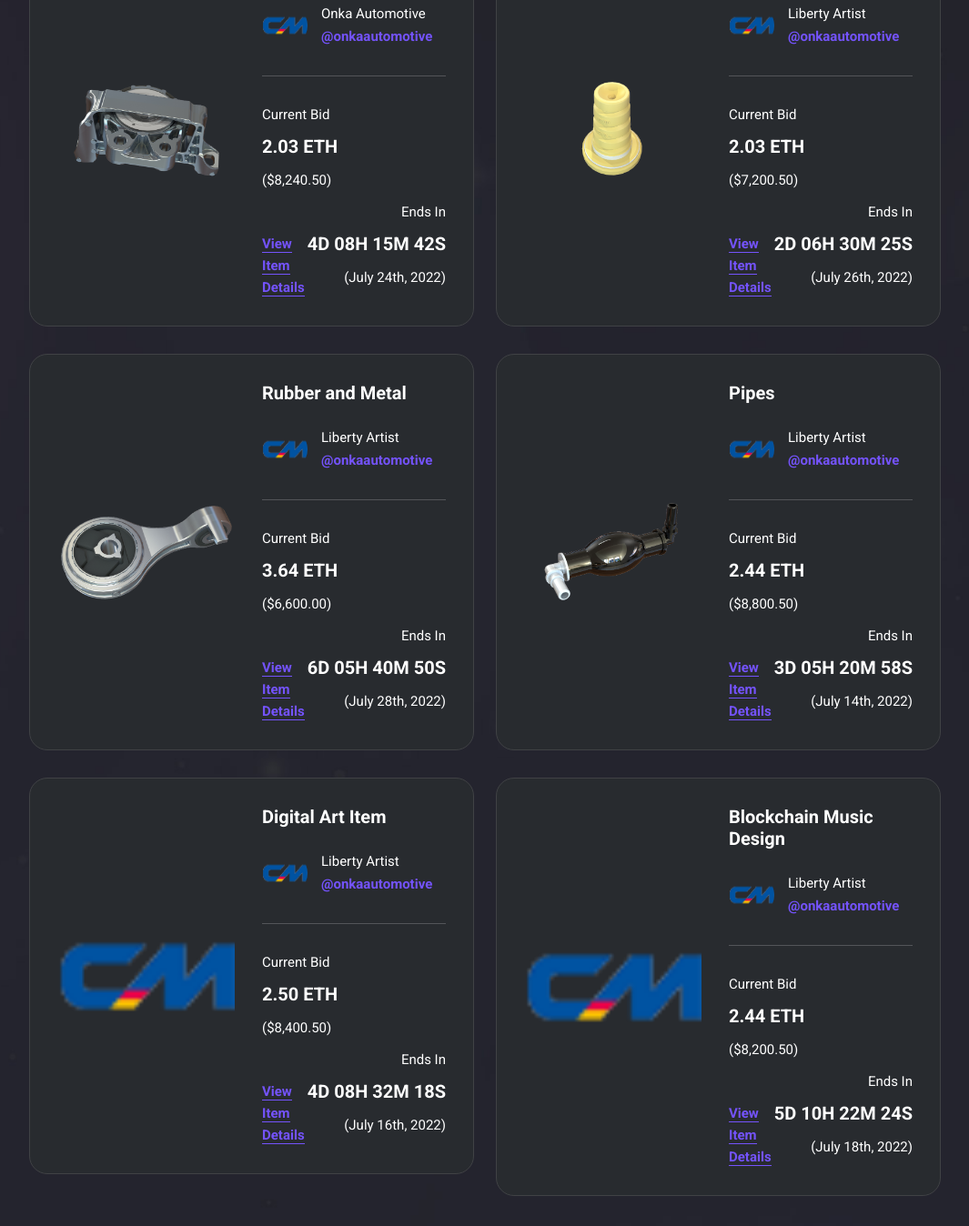
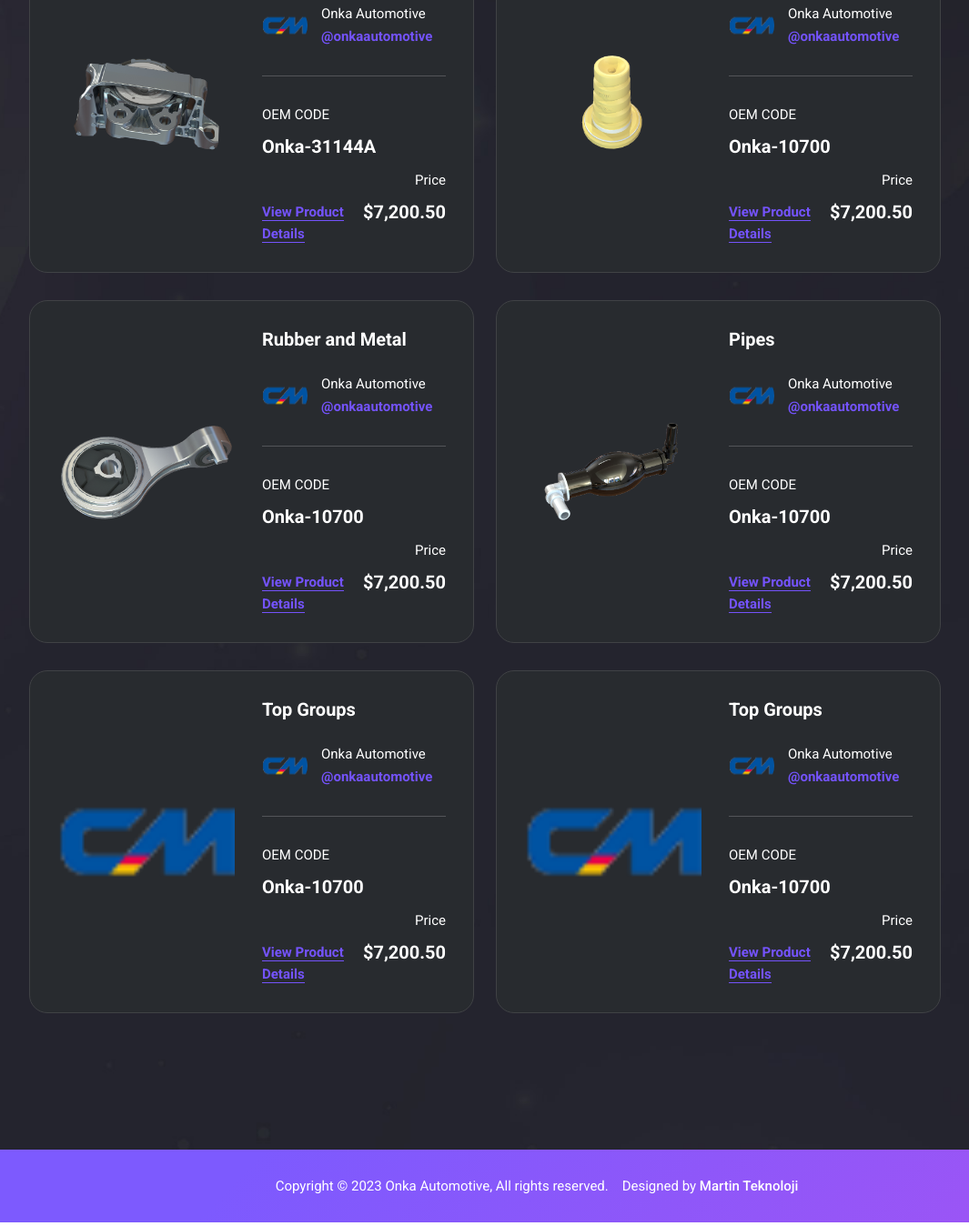
Before and after one commit to murat16ertekin/HTMLOnkaWeb, a plain HTML site: page index.html in a window 1280 px wide. Shown: the part 3384-4732 px from the top of the page at 91% size, without its empty margins (50-1115 px from the left). Drawn offline with nearby package versions, Linux system fonts and the light colour scheme.

Commit message:
edit html commit

```diff
--- a/index.html
+++ b/index.html
@@ -321,7 +321,7 @@ https://templatemo.com/tm-577-liberty-market
               <li data-filter=".pls">Plastic</li>
               <li data-filter=".rmp">Rubber and Metal Parts</li>
               <li data-filter=".pps">Pipes</li>
-              <li data-filter=".vtr">Top Groups</li>
+              <li data-filter=".tg">Top Groups</li>
             </ul>
           </div>
         </div>
@@ -340,13 +340,13 @@ https://templatemo.com/tm-577-liberty-market
                   </span>
                   <div class="line-dec"></div>
                   <span class="bid">
-                    Current Bid<br><strong>2.03 ETH</strong><br><em>($8,240.50)</em>
+                    OEM CODE<br><strong>Onka-31144A</strong><br><em></em>
                   </span>
                   <span class="ends">
-                    Ends In<br><strong>4D 08H 15M 42S</strong><br><em>(July 24th, 2022)</em>
+                    Price<br><strong>$7,200.50</strong><br><em></em>
                   </span>
                   <div class="text-button">
-                    <a href="details.html">View Item Details</a>
+                    <a href="details.html">View Product Details</a>
                   </div>
                 </div>
               </div>
@@ -360,17 +360,17 @@ https://templatemo.com/tm-577-liberty-market
                   <h4>Plastic</h4>
                   <span class="author">
                     <img src="assets/images/onka_favicon-48x48.png" alt="" style="max-width: 50px; border-radius: 50%;">
-                    <h6>Liberty Artist<br><a href="#">@onkaautomotive</a></h6>
+                    <h6>Onka Automotive<br><a href="#">@onkaautomotive</a></h6>
                   </span>
                   <div class="line-dec"></div>
                   <span class="bid">
-                    Current Bid<br><strong>2.03 ETH</strong><br><em>($7,200.50)</em>
+                    OEM CODE<br><strong>Onka-10700</strong><br><em></em>
                   </span>
                   <span class="ends">
-                    Ends In<br><strong>2D 06H 30M 25S</strong><br><em>(July 26th, 2022)</em>
+                    Price<br><strong>$7,200.50</strong><br><em></em>
                   </span>
                   <div class="text-button">
-                    <a href="details.html">View Item Details</a>
+                    <a href="details.html">View Product Details</a>
                   </div>
                 </div>
               </div>
@@ -384,17 +384,17 @@ https://templatemo.com/tm-577-liberty-market
                   <h4>Rubber and Metal</h4>
                   <span class="author">
                     <img src="assets/images/onka_favicon-48x48.png" alt="" style="max-width: 50px; border-radius: 50%;">
-                    <h6>Liberty Artist<br><a href="#">@onkaautomotive</a></h6>
+                    <h6>Onka Automotive<br><a href="#">@onkaautomotive</a></h6>
                   </span>
                   <div class="line-dec"></div>
                   <span class="bid">
-                    Current Bid<br><strong>3.64 ETH</strong><br><em>($6,600.00)</em>
+                    OEM CODE<br><strong>Onka-10700</strong><br><em></em>
                   </span>
                   <span class="ends">
-                    Ends In<br><strong>6D 05H 40M 50S</strong><br><em>(July 28th, 2022)</em>
+                    Price<br><strong>$7,200.50</strong><br><em></em>
                   </span>
                   <div class="text-button">
-                    <a href="details.html">View Item Details</a>
+                    <a href="details.html">View Product Details</a>
                   </div>
                 </div>
               </div>
@@ -408,65 +408,65 @@ https://templatemo.com/tm-577-liberty-market
                   <h4>Pipes</h4>
                   <span class="author">
                     <img src="assets/images/onka_favicon-48x48.png" alt="" style="max-width: 50px; border-radius: 50%;">
-                    <h6>Liberty Artist<br><a href="#">@onkaautomotive</a></h6>
+                    <h6>Onka Automotive<br><a href="#">@onkaautomotive</a></h6>
                   </span>
                   <div class="line-dec"></div>
                   <span class="bid">
-                    Current Bid<br><strong>2.44 ETH</strong><br><em>($8,800.50)</em>
+                    OEM CODE<br><strong>Onka-10700</strong><br><em></em>
                   </span>
                   <span class="ends">
-                    Ends In<br><strong>3D 05H 20M 58S</strong><br><em>(July 14th, 2022)</em>
+                    Price<br><strong>$7,200.50</strong><br><em></em>
                   </span>
                   <div class="text-button">
-                    <a href="details.html">View Item Details</a>
+                    <a href="details.html">View Product Details</a>
                   </div>
                 </div>
               </div>
             </div>
-            <div class="col-lg-6 currently-market-item all vrt dig">
+            <div class="col-lg-6 currently-market-item all vrt tg">
               <div class="item">
                 <div class="left-image imgDiv">
                   <img src="assets/images/onka_favicon-48x48.png" alt="" style="border-radius: 20px; min-width: 195px;">
                 </div>
                 <div class="right-content">
-                  <h4>Digital Art Item</h4>
+                  <h4>Top Groups</h4>
                   <span class="author">
                     <img src="assets/images/onka_favicon-48x48.png" alt="" style="max-width: 50px; border-radius: 50%;">
-                    <h6>Liberty Artist<br><a href="#">@onkaautomotive</a></h6>
+                    <h6>Onka Automotive<br><a href="#">@onkaautomotive</a></h6>
                   </span>
                   <div class="line-dec"></div>
                   <span class="bid">
-                    Current Bid<br><strong>2.50 ETH</strong><br><em>($8,400.50)</em>
+                    OEM CODE<br><strong>Onka-10700</strong><br><em></em>
                   </span>
                   <span class="ends">
-                    Ends In<br><strong>4D 08H 32M 18S</strong><br><em>(July 16th, 2022)</em>
+                    Price<br><strong>$7,200.50</strong><br><em></em>
                   </span>
                   <div class="text-button">
-                    <a href="details.html">View Item Details</a>
+                    <a href="details.html">View Product Details</a>
                   </div>
                 </div>
               </div>
             </div>
-            <div class="col-lg-6 currently-market-item all msc blc">
+            <div class="col-lg-6 currently-market-item all msc tg">
               <div class="item">
                 <div class="left-image imgDiv">
                   <img src="assets/images/onka_favicon-48x48.png" alt="" style="border-radius: 20px; min-width: 195px;">
                 </div>
                 <div class="right-content">
-                  <h4>Blockchain Music Design</h4>
+                  <h4>Top Groups</h4>
                   <span class="author">
                     <img src="assets/images/onka_favicon-48x48.png" alt="" style="max-width: 50px; border-radius: 50%;">
-                    <h6>Liberty Artist<br><a href="#">@onkaautomotive</a></h6>
+                    <h6>Onka Automotive<br><a href="#">@onkaautomotive</a></h6>
                   </span>
                   <div class="line-dec"></div>
                   <span class="bid">
-                    Current Bid<br><strong>2.44 ETH</strong><br><em>($8,200.50)</em>
+                    OEM CODE<br><strong>Onka-10700</strong><br><em></em>
                   </span>
                   <span class="ends">
-                    Ends In<br><strong>5D 10H 22M 24S</strong><br><em>(July 18th, 2022)</em>
+                    Price<br><strong>$7,200.50</strong><br><em></em>
                   </span>
                   <div class="text-button">
-                    <a href="details.html">View Item Details</a>
+                    <a href="details.html">View Product Details</a>
                   </div>
                 </div>
               </div>
```
